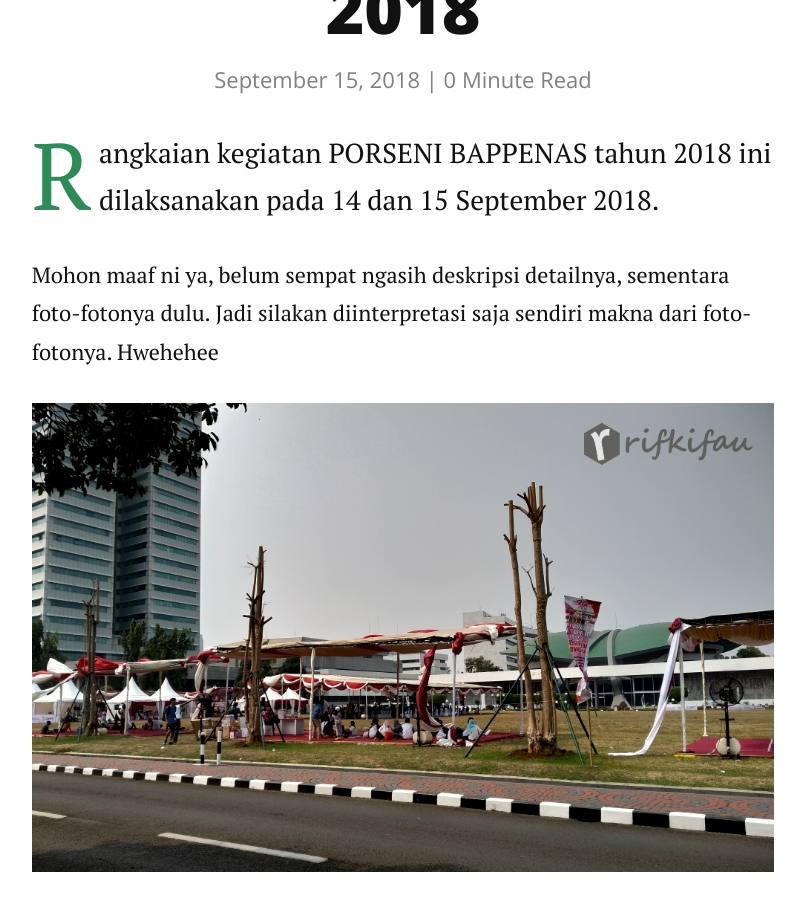
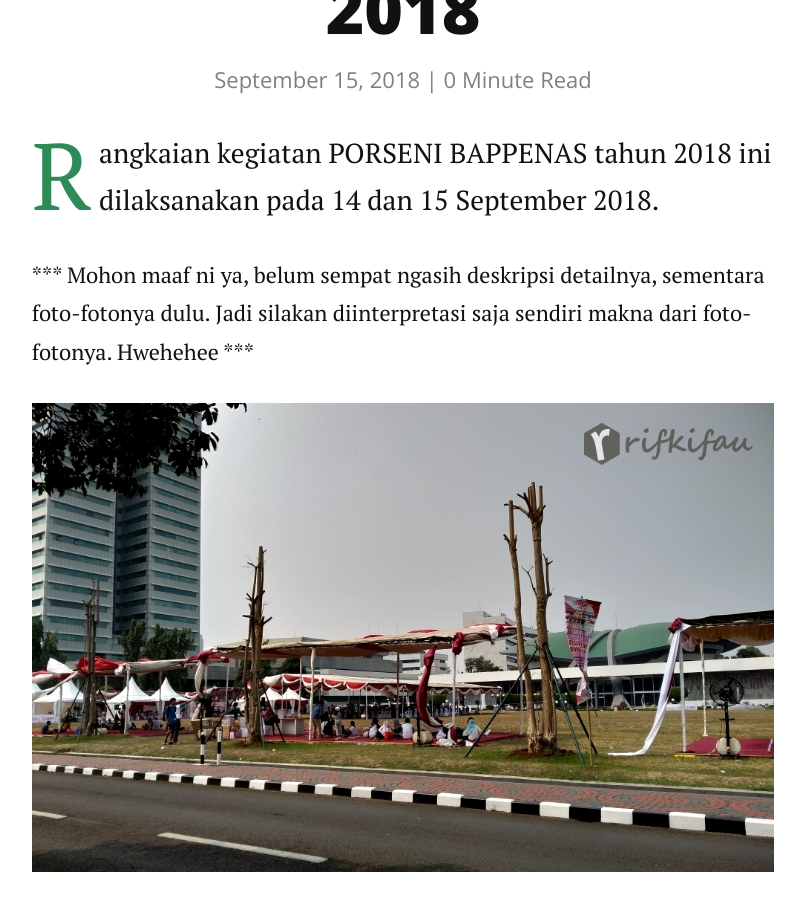
Before and after one commit to rifkifau/rifkifau.github.io, a Jekyll site: the page built from _posts/2018-09-15-porseni-bappenas-2018.markdown, in a window 1280 px wide and 900 px high, scrolled down 457 px. Shown: the whole window, without its empty margins (237-1042 px from the left). Built offline with Jekyll 4.4.1, drawn with Linux system fonts in a browser that asks for light colours; nearby versions of some CDN libraries; comment, search, counter and statistics services are not loaded.

```diff
--- a/_posts/2018-09-15-porseni-bappenas-2018.markdown
+++ b/_posts/2018-09-15-porseni-bappenas-2018.markdown
@@ -6,7 +6,7 @@ tags:   [ Kerja, Cerita Hidup, Kisah ]
 ---
 
 <p class="intro"><span class="dropcap">R</span>angkaian kegiatan PORSENI BAPPENAS tahun 2018 ini dilaksanakan pada 14 dan 15 September 2018.</p>
-<p>Mohon maaf  ni ya, belum sempat ngasih deskripsi detailnya, sementara foto-fotonya dulu. Jadi silakan diinterpretasi saja sendiri makna dari foto-fotonya. Hwehehee</p>
+<p>*** Mohon maaf  ni ya, belum sempat ngasih deskripsi detailnya, sementara foto-fotonya dulu. Jadi silakan diinterpretasi saja sendiri makna dari foto-fotonya. Hwehehee ***</p>
 ![Porseni BAPPENAS 2018](https://raw.githubusercontent.com/rifkifau/rifkifau.github.io/master/images/porseni-bappenas-2018/porseni-bappenas-2018.jpg?token=AXp_7QOB7vLCAwavONJ_1WfjYXjmumOrks5cDecTwA%3D%3D)
 ![Porseni BAPPENAS 2018](https://raw.githubusercontent.com/rifkifau/rifkifau.github.io/master/images/porseni-bappenas-2018/porseni-bappenas-2018-futsal.jpg?token=AXp_7bdLuIrEu4O037j0o7iPZ1mqIVPDks5cDf2qwA%3D%3D)
 ![Gedung MPR DPR DPD RI](https://raw.githubusercontent.com/rifkifau/rifkifau.github.io/master/images/porseni-bappenas-2018/gedung-mpr-dpr-dpd-ri.jpg?token=AXp_7bxU7XGipr0XQEe6whXIfFFXmByZks5cDfwXwA%3D%3D)
```
